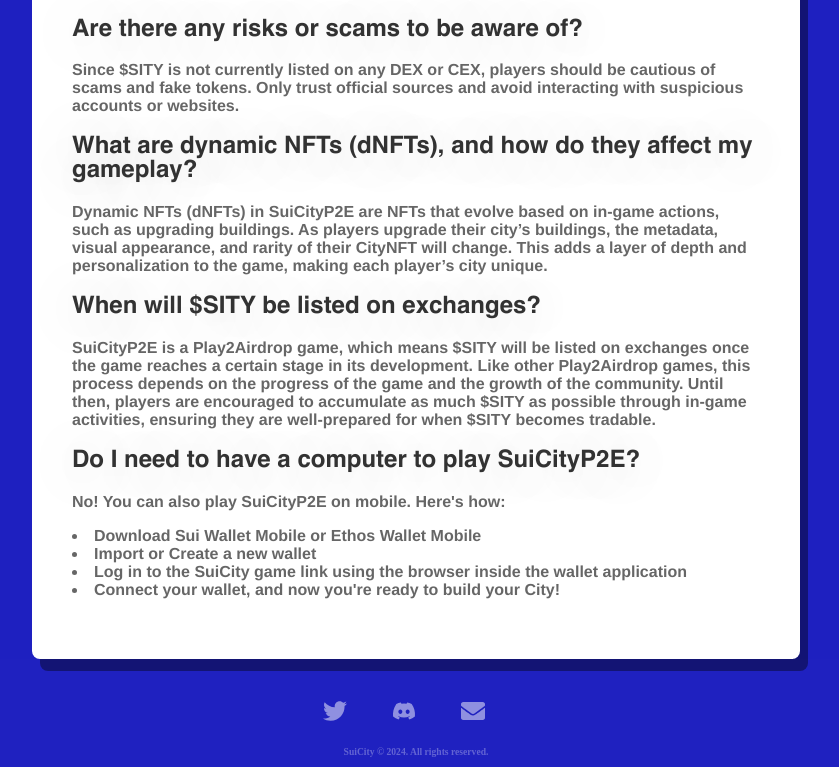
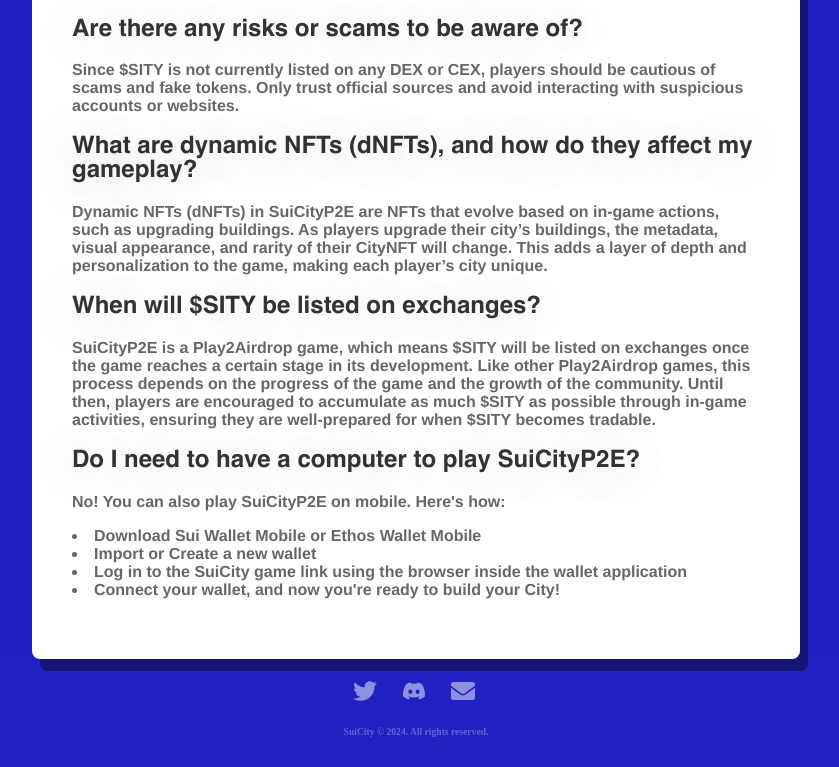
Before and after one commit to y4z1c1/SuiCity-Test2, a React (Vite) app: page /faq in a window 1280 px wide. Shown: the part 1393-2160 px from the top of the page, without its empty margins (224-1063 px from the left). Built offline with nearby package versions, Linux system fonts and the light colour scheme.

Commit message:
head update

```diff
--- a/src/assets/styles/Footer.css
+++ b/src/assets/styles/Footer.css
@@ -1,6 +1,5 @@
 .footer {
   width: 100%;
-  margin-top: 20px;
   padding: 20px 20px 0px 20px;
   z-index: 1000; /* Ensure it stays on top */
   background-color: transparent; /* Optional: Ensures no visual glitches with blur */
@@ -28,10 +27,7 @@
   list-style: none;
   padding: 0;
   margin: 0;
-}
-
-.footer-links li {
-  margin-right: 20px;
+  align-items: center;
 }
 
 /* Make the Discord link non-clickable and show a tooltip on hover */
--- a/src/components/Header.tsx
+++ b/src/components/Header.tsx
@@ -77,7 +77,7 @@
               )}
             </li>
             <li>
-              <a href="https://gitbook.com"> Docs</a>
+              <a href="http://docs.suicityp2e.com"> Docs</a>
             </li>
             <li>
               <Link to="/faq">FAQ</Link>
--- a/src/components/Section.tsx
+++ b/src/components/Section.tsx
@@ -84,7 +84,7 @@
       </div>
 
       <div>
-        <a href="docs">read more on docs</a>
+        <a href="http://docs.suicityp2e.com">read more on docs</a>
       </div>
     </div>
   );
```
